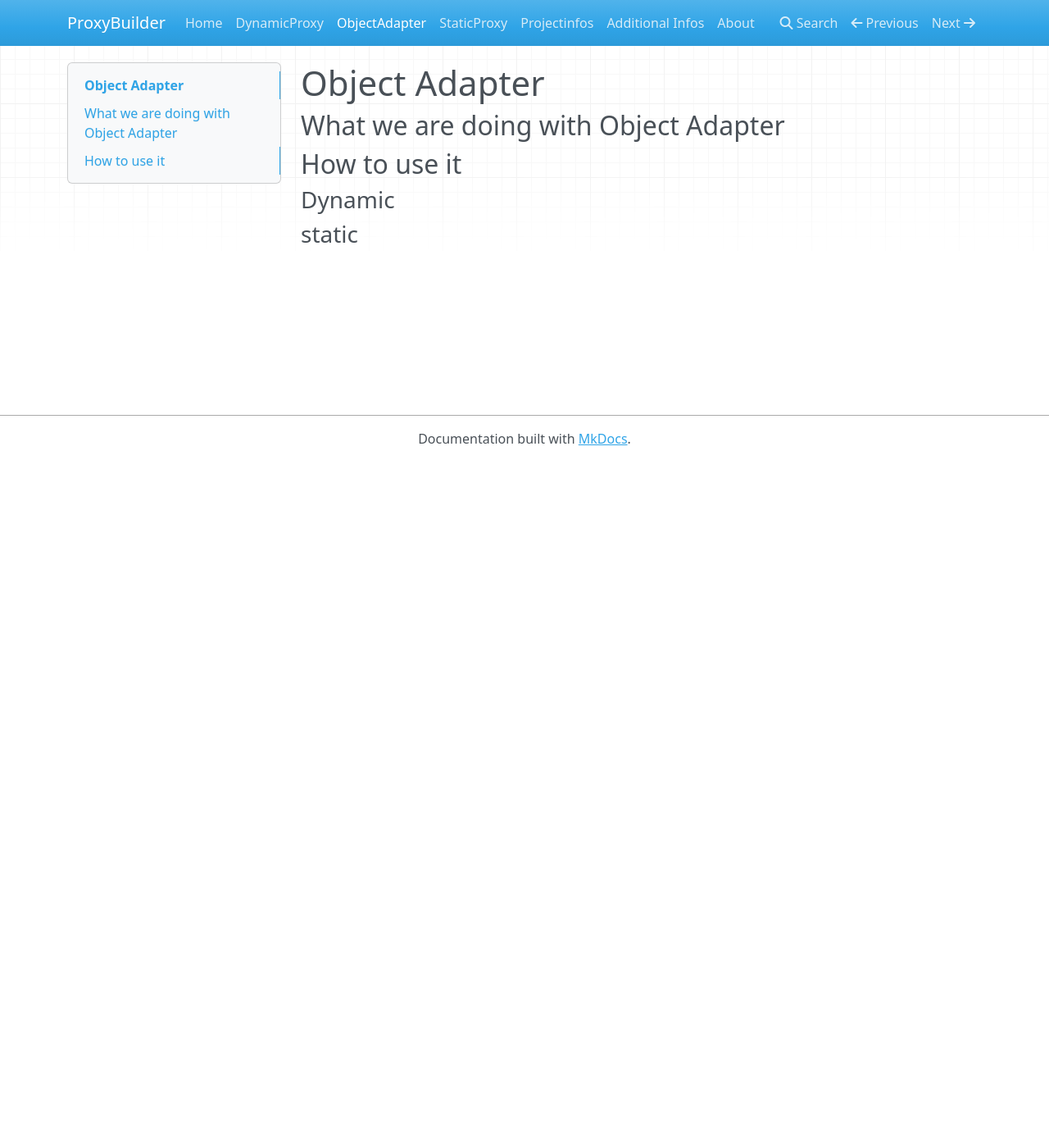
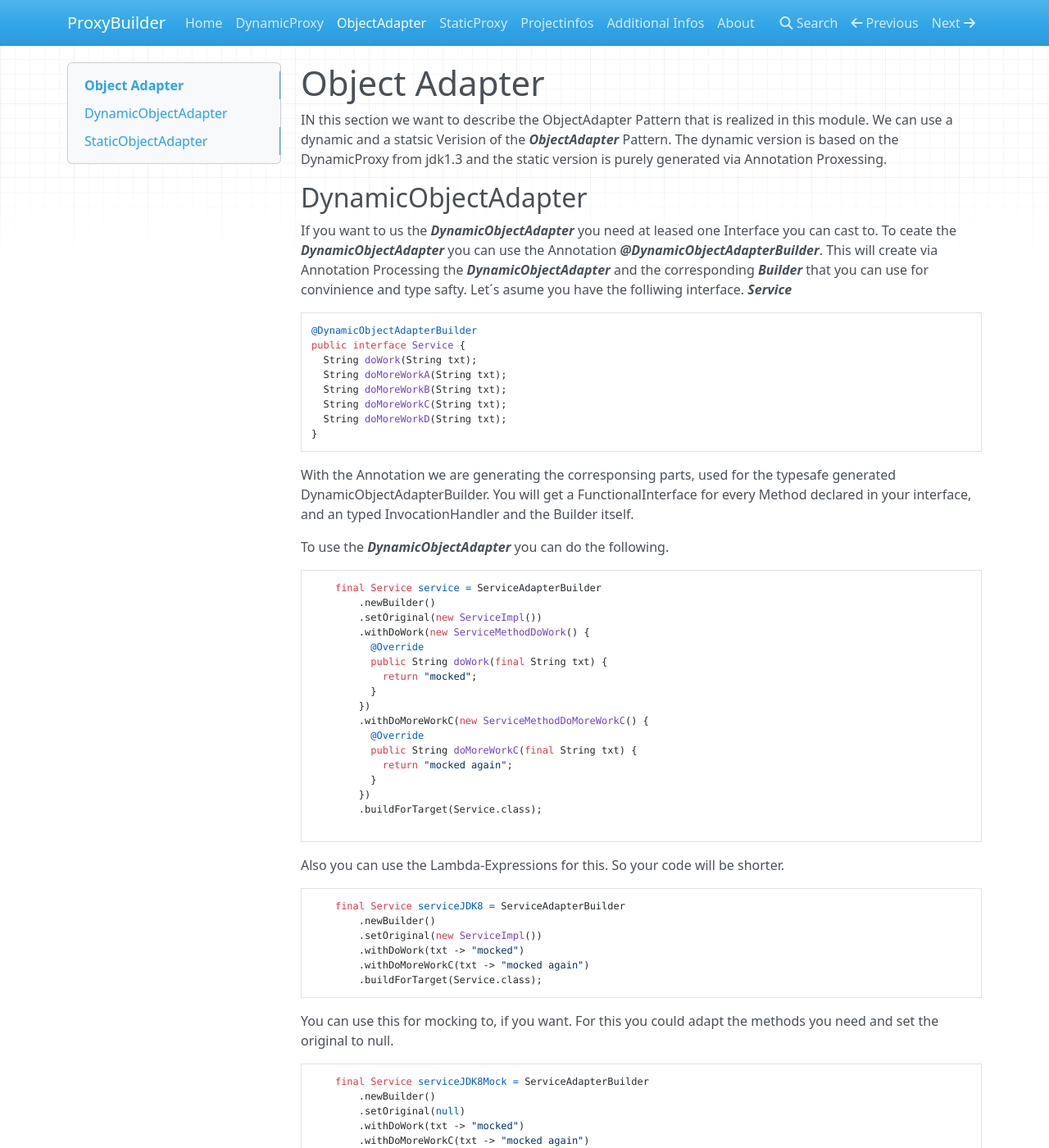
Before and after one commit to Java-Archive/ProxyBuilder.github.io, an MkDocs documentation site: the page built from docs/objectadapter/index.md, in a window 1280 px wide and 1400 px high. Shown: the whole window at 82% size. Built offline with MkDocs 1.6.1, drawn with Linux system fonts in a browser that asks for light colours; nearby versions of some CDN libraries; old or Windows-style settings are respelled for this version of MkDocs; some of the changed text lies outside the part shown.

Commit message:
mal wieder ein committ

````diff
--- a/docs/objectadapter/index.md
+++ b/docs/objectadapter/index.md
@@ -1,9 +1,150 @@
 # Object Adapter
+IN this section we want to describe the ObjectAdapter Pattern that is realized in this module.
+We can use a dynamic and a statsic Verision of the ***ObjectAdapter*** Pattern. The dynamic version is based on the DynamicProxy from jdk1.3 and the static version is purely generated via Annotation Proxessing.
 
-## What we are doing with Object Adapter
+## DynamicObjectAdapter
+If you want to us the ***DynamicObjectAdapter*** you need at leased one Interface you can cast to. To ceate the ***DynamicObjectAdapter*** you can use the Annotation ***@DynamicObjectAdapterBuilder***. This will create via Annotation Processing the ***DynamicObjectAdapter*** and the corresponding ***Builder*** that you can use for convinience and type safty. Let´s asume you have the folliwing interface. ***Service***
 
-## How to use it
 
-### Dynamic
+```java
+@DynamicObjectAdapterBuilder
+public interface Service {
+  String doWork(String txt);
+  String doMoreWorkA(String txt);
+  String doMoreWorkB(String txt);
+  String doMoreWorkC(String txt);
+  String doMoreWorkD(String txt);
+}
+```
 
-### static
+With the Annotation we are generating the corresponsing parts, used for the typesafe generated DynamicObjectAdapterBuilder.
+You will get a FunctionalInterface for every Method declared in your interface, and an typed InvocationHandler and the Builder itself.
+
+To use the ***DynamicObjectAdapter*** you can do the following.
+
+```java
+    final Service service = ServiceAdapterBuilder
+        .newBuilder()
+        .setOriginal(new ServiceImpl())
+        .withDoWork(new ServiceMethodDoWork() {
+          @Override
+          public String doWork(final String txt) {
+            return "mocked";
+          }
+        })
+        .withDoMoreWorkC(new ServiceMethodDoMoreWorkC() {
+          @Override
+          public String doMoreWorkC(final String txt) {
+            return "mocked again";
+          }
+        })
+        .buildForTarget(Service.class);
+
+```
+
+Also you can use the Lambda-Expressions for this. So your code will be shorter.
+```java
+    final Service serviceJDK8 = ServiceAdapterBuilder
+        .newBuilder()
+        .setOriginal(new ServiceImpl())
+        .withDoWork(txt -> "mocked")
+        .withDoMoreWorkC(txt -> "mocked again")
+        .buildForTarget(Service.class);
+```
+
+You can use this for mocking to, if you want. For this you could adapt the methods you need and set the original to null.
+
+```java
+    final Service serviceJDK8Mock = ServiceAdapterBuilder
+        .newBuilder()
+        .setOriginal(null)
+        .withDoWork(txt -> "mocked")
+        .withDoMoreWorkC(txt -> "mocked again")
+        .buildForTarget(Service.class);
+```
+
+If you could not use AnnotationProcessing, you are able to use the DynamicObjectAdapter itself.
+
+```java
+    final ExtendedInvocationHandler<Service> extendedInvocationHandler
+        = new ExtendedInvocationHandler<Service>() { };
+
+    extendedInvocationHandler.addAdapter(new Object() {
+      public String doMoreWorkB(String txt) {
+        return "mocked";
+      }
+    });
+
+    final AdapterBuilder<Service> adapterBuilder = new AdapterBuilder<Service>() {
+      @Override
+      protected ExtendedInvocationHandler<Service> getInvocationHandler() {
+        return extendedInvocationHandler;
+      }
+    };
+
+    final Service service = adapterBuilder.buildForTarget(Service.class);
+
+```
+
+Or if you want to write it even more compact..
+
+```java
+final Service service = new AdapterBuilder<Service>() {
+      protected ExtendedInvocationHandler<Service> getInvocationHandler() {
+        return new ExtendedInvocationHandler<Service>() {
+          {
+            addAdapter(new Object() {
+              public String doMoreWorkB(String txt) {
+                return "mocked";
+              }
+            });
+          }
+        };
+      }
+    }
+    .buildForTarget(Service.class);
+```
+
+## StaticObjectAdapter
+If you want, you can use the static ObjectAdapter nearly in the same way. But here you will get no Builder. You only will get the functional interfaces and the Adapter itself. Add the Annotation ***@StaticObjectAdapter*** to an Interface or Class.
+
+```java
+@StaticObjectAdapter
+public interface Service {
+  String doWork(String txt);
+  String doMoreWorkA(String txt);
+  String doMoreWorkB(String txt);
+  String doMoreWorkC(String txt);
+  String doMoreWorkD(String txt);
+}
+```
+
+After a ***mvn clean compile*** you will get the Functionalinterfaces and the StaticObjectAdapter itself.
+
+
+```java
+final Service service = new ServiceStaticObjectAdapter()
+        .withService(new ServiceImpl())
+        .withServiceMethodDoMoreWorkC(new ServiceMethodDoMoreWorkC() {
+          @Override
+          public String doMoreWorkC(final String txt) {
+            return "mocked";
+          }
+        })
+        .withServiceMethodDoMoreWorkD(new ServiceMethodDoMoreWorkD() {
+          @Override
+          public String doMoreWorkD(final String txt) {
+            return "mocked";
+          }
+        });
+
+```
+
+And here again, you can write it with short Lambda-syntax.
+
+```java
+final Service service = new ServiceStaticObjectAdapter()
+        .withService(new ServiceImpl())
+        .withServiceMethodDoMoreWorkC(txt -> "mocked")
+        .withServiceMethodDoMoreWorkD(txt -> "mocked");
+```
````
Also changed, not shown: docs/projectinfos/index.md (+2 -2 lines), docs/staticproxy/index.md (+74 -0 lines), docs/staticproxy/staticproxies.md (deleted).
